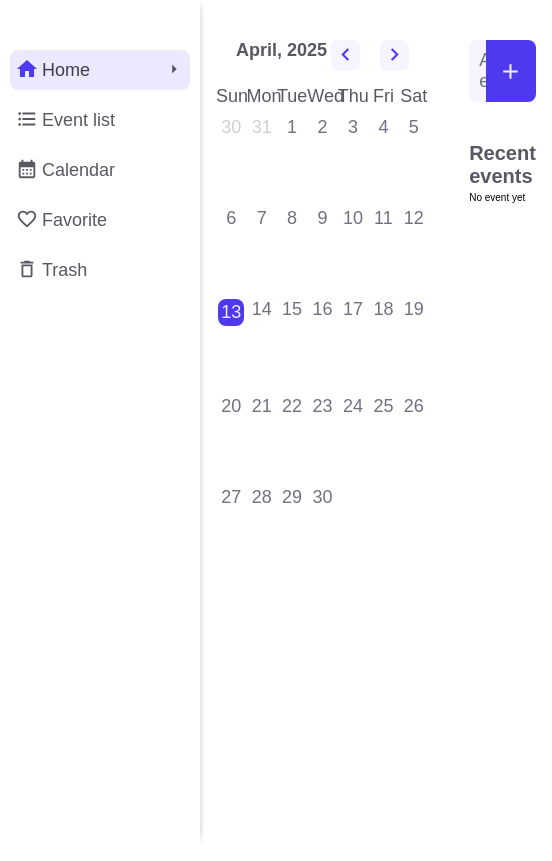
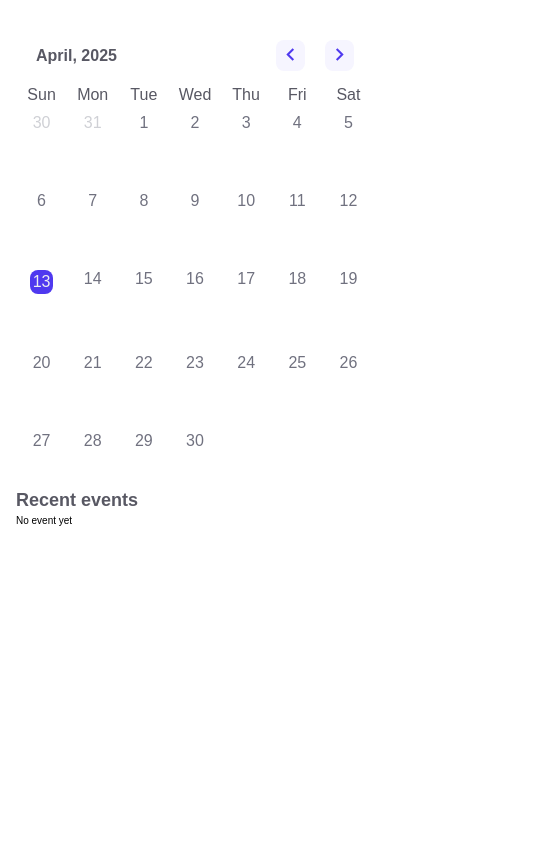
Before and after one commit to ernstudy/calendar, a React (Vite) app: page / in a window 390 px wide. Shown: the whole page, 552 px wide, since content can reach past the window. Built offline with nearby package versions, Linux system fonts and the light colour scheme; a web font is replaced by a local one.

Commit message:
improve code organisation and fix bugs

```diff
--- a/src/App.css
+++ /dev/null
@@ -1,20 +0,0 @@
-.container-all {
-  display: grid;
-  grid-template-columns: auto 1fr;
-}
-
-/*------ home page styles ----- */
-.home-container {
-  display: grid;
-  grid-template-columns: repeat(2, minmax(auto, 1fr));
-  gap: 4rem;
-  padding-top: 4rem;
-}
-
-/*------ event list page styles ----- */
-
-/*------ calendar page styles ----- */
-
-/*------ trash page styles ----- */
-
-/*------ favorite page styles ----- */
--- a/src/App.jsx
+++ b/src/App.jsx
@@ -2,7 +2,6 @@ import React, { useEffect } from "react";
 import Navigation from "./components/Navigation/Navigation";
 import { BrowserRouter as Router, Routes, Route } from "react-router-dom";
 import { EventProvider } from "./context/EventContext";
-import "./App.css";
 
 // Conponents
 import HomePage from "./components/HomePage/";
@@ -10,6 +9,7 @@ import EventListPage from "./components/CalendarPage/";
 import CalendarPage from "./components/EventListPage/";
 import FavoritePage from "./components/FavoritePage/";
 import TrashtPage from "./components/TrashPage/";
+import { Box } from "@mui/material";
 
 export default function App() {
   useEffect(() => {
@@ -20,7 +20,9 @@ export default function App() {
       <div>
         <Router>
           <div className="container-all">
-            <Navigation />
+            <div className="navegation-container">
+              <Navigation />
+            </div>
 
             <Routes>
               <Route path="/" element={<HomePage />} />
--- a/src/components/EventComponent/Event.jsx
+++ b/src/components/EventComponent/Event.jsx
@@ -42,7 +42,6 @@ export default function Event({ event, isEventId }) {
         <div className={EventStyle.items}>
           <div className={clsx(EventStyle[`${eventStatus}`])}>
             {event.status}
-            {/* {console.log("event status here", eventStatus)} */}
           </div>
           <EventMenu eventId={event.id} isEventId={isEventId} event={event} />
         </div>
--- a/src/components/FavoritePage/index.jsx
+++ b/src/components/FavoritePage/index.jsx
@@ -1,5 +1,31 @@
 import React from "react";
+import { useEventContext } from "../../context/EventContext";
+import FavoriteEvent from "./FavoriteEvent";
+import { Container } from "@mui/material";
+import favoriteStyle from "./FavoriteEvent.module.css";
 
 export default function index() {
-  return <div>favorite</div>;
+  const { favoriteEvents } = useEventContext();
+  const isEmpty = () => {
+    if (favoriteEvents.length == 0) {
+      return <h3>No favorite event yet</h3>;
+    }
+  };
+
+  const noFavoriteEvent = isEmpty();
+
+  return (
+    <Container maxWidth="lg">
+      <div className={favoriteStyle.container}>
+        <div className={favoriteStyle.heading}>Favorite</div>
+        <div className={favoriteStyle.favoriteList}>
+          {favoriteEvents.map((favoriteEvent) => (
+            <FavoriteEvent favoriteEvent={favoriteEvent} />
+          ))}
+        </div>
+
+        <div className={favoriteStyle.noFavoriteEvent}>{noFavoriteEvent}</div>
+      </div>
+    </Container>
+  );
 }
--- a/src/components/HomePage/HomeCalendar/HomeCalendar.module.css
+++ b/src/components/HomePage/HomeCalendar/HomeCalendar.module.css
@@ -1,7 +1,13 @@
+.month {
+  width: 100%;
+  min-width: 40rem;
+}
+
 .heading {
   display: flex;
   width: 100%;
   justify-content: space-between;
+  align-items: center;
   padding: 0 2rem;
   margin-bottom: 1.5rem;
 }
@@ -30,10 +36,6 @@
   color: var(--main-color);
 }
 
-.month {
-  width: 100%;
-}
-
 .weekdays {
   display: flex;
   width: 100%;
@@ -52,11 +54,11 @@
   width: 100%;
   display: flex;
   flex-wrap: wrap;
+  row-gap: clamp(6rem, 4.5vw, 14rem);
 }
 
 .dayMonthBox {
   width: calc(100% / 7);
-  margin-bottom: 7rem;
   text-align: center;
   font-size: var(--font-size-text);
   cursor: pointer;
@@ -64,6 +66,8 @@
   align-items: center;
   justify-content: initial;
   flex-direction: column;
+  /* height: clamp(10rem, 4.5vw, 14rem); */
+  /* height: 7rem; */
 }
 
 .paddingDayMonth {
@@ -85,7 +89,6 @@
 
 .eventsPerDay {
   background-color: var(--main-color-400);
-  /* display: block; */
   color: var(--text-color-neutral);
   font-size: 1.2rem;
   border-radius: 0.2rem;
@@ -93,3 +96,9 @@
   text-align: center;
   width: 50%;
 }
+
+@media (max-width: 60rem) {
+  .month {
+    min-width: auto;
+  }
+}
--- a/src/components/HomePage/RecentEvents/RecentEvents.jsx
+++ b/src/components/HomePage/RecentEvents/RecentEvents.jsx
@@ -12,6 +12,7 @@ export default function RecentEvents() {
     getEventDate,
     setEventForDayId,
   } = useEventContext();
+
   const [isEventId, setIsEventId] = useState(null);
 
   const recentsEvents = events.slice(0, 7);
--- a/src/components/HomePage/RecentEvents/RecentEvents.module.css
+++ b/src/components/HomePage/RecentEvents/RecentEvents.module.css
@@ -1,5 +1,7 @@
 .container {
   height: auto;
+  max-width: 45rem;
+  width: 100%;
 }
 
 .addEvent {
@@ -51,3 +53,15 @@
   display: flex;
   flex-direction: column;
 }
+
+@media (max-width: 60rem) {
+  .addEvent {
+    display: none;
+  }
+
+  .container {
+    min-width: auto;
+    max-width: 100%;
+    width: 100%;
+  }
+}
--- a/src/components/TrashPage/index.jsx
+++ b/src/components/TrashPage/index.jsx
@@ -1,5 +1,32 @@
 import React from "react";
+import trashStyle from "./TrashPage.module.css";
+import { Container } from "@mui/material";
+import { useEventContext } from "../../context/EventContext";
+import TrashEvent from "./TrashEvent";
 
 export default function index() {
-  return <div>trash</div>;
+  const { trashEvents } = useEventContext();
+
+  const isEmpty = () => {
+    if (trashEvents.length == 0) {
+      return <h3>No trah yet</h3>;
+    }
+  };
+
+  const noTrash = isEmpty();
+
+  return (
+    <Container maxWidth="lg">
+      <div className={trashStyle.container}>
+        <div className={trashStyle.heading}>Trash</div>
+        <div className={trashStyle.trashList}>
+          {trashEvents.map((trashEvent) => (
+            <TrashEvent trashEvent={trashEvent} />
+          ))}
+        </div>
+
+        <div className={trashStyle.noTrash}>{noTrash}</div>
+      </div>
+    </Container>
+  );
 }
--- a/src/context/EventContext.jsx
+++ b/src/context/EventContext.jsx
@@ -84,10 +84,25 @@ const EventProvider = ({ children }) => {
     );
     setEvents(modifiedArray);
     localStorage.setItem("events", JSON.stringify(modifiedArray));
-    console.log("edited event", modifiedArray);
+
+    // favorite
+    const modifiedFavoriteArray = favoriteEvents.map((favorite) =>
+      favorite.id == eventToEditId
+        ? {
+            ...favorite,
+            memo: input.memo,
+            date: input.date,
+            time: input.time,
+            dateId: eventDateId,
+          }
+        : favorite
+    );
+    setFavoriteEvents([...modifiedFavoriteArray]);
+    localStorage.setItem(
+      "favorite",
+      JSON.stringify([...modifiedFavoriteArray])
+    );
   };
-
-  console.log("event array edited", events);
 
   useEffect(() => {
     setEventToEdit((prev) => prev);
@@ -101,6 +116,17 @@ const EventProvider = ({ children }) => {
 
     setEvents(modifiedStatusArray);
     localStorage.setItem("events", JSON.stringify(modifiedStatusArray));
+    //
+    const modifiedFavoriteStatusArray = favoriteEvents.map((favorite) =>
+      favorite.id == eventId ? { ...favorite, status: eventStatus } : favorite
+    );
+
+    setFavoriteEvents([...modifiedFavoriteStatusArray]);
+    localStorage.setItem(
+      "favorite",
+      JSON.stringify([...modifiedFavoriteStatusArray])
+    );
+    //
   };
 
   //--- UPDATE EVENT LIST ----
@@ -130,34 +156,28 @@ const EventProvider = ({ children }) => {
     }
   };
 
-  console.log("event array with out event", events);
-
   // ***** MOVE EVENT TO TRASH ******
-  const [trash, setTrash] = useState(
+  const [trashEvents, settrashEvents] = useState(
     () => JSON.parse(localStorage.getItem("trash")) || []
   );
 
   const moveToTrash = (event) => {
-    setTrash((prev) => [...prev, event]);
-    localStorage.setItem("trash", JSON.stringify([...trash, event]));
+    settrashEvents((prev) => [...prev, event]);
+    localStorage.setItem("trash", JSON.stringify([...trashEvents, event]));
   };
-  console.log("trash array:", trash);
 
   // ***** ADD EVENT TO FAVORITE ******
-
   const addToFavorite = (newEvent) => {
     const isEvent = favoriteEvents.find((event) => event.id == newEvent.id);
 
     if (!isEvent) {
-      setFavoriteEvents((prev) => [...prev, newEvent]);
+      setFavoriteEvents((prev) => [newEvent, ...prev]);
       localStorage.setItem(
         "favorite",
-        JSON.stringify([...favoriteEvents, newEvent])
+        JSON.stringify([newEvent, ...favoriteEvents])
       );
     }
   };
-
-  console.log("favorite event", favoriteEvents);
 
   // ******* CLOSE AND OPEN MODAL********
   // open and close menu list when any event got clicked,
@@ -183,7 +203,7 @@ const EventProvider = ({ children }) => {
     setEventDate(date);
   };
 
-  // ******* GET EVENT DATE ********
+  // ******* Formate EVENT DATE ********
   const formateDate = (event) => {
     const [year, month, day] = event.date.split("-");
 
@@ -224,7 +244,10 @@ const EventProvider = ({ children }) => {
         createEvent,
         deleteEvent,
         moveToTrash,
+        trashEvents,
+        settrashEvents,
         events,
+        setEvents,
         noEventYet,
         getEventDate,
         eventDate,
@@ -234,6 +257,8 @@ const EventProvider = ({ children }) => {
         eventToEdit,
         updateEventStatus,
         addToFavorite,
+        setFavoriteEvents,
+        favoriteEvents,
         formateDate,
       }}
     >
--- a/src/index.css
+++ b/src/index.css
@@ -12,11 +12,14 @@
 
 :root {
   /* ******* Font size ********/
-  --font-size-logo: clamp(3.2rem, 3.5vw, 2.4rem);
-  --font-size-nav-link: clamp(1.8rem, 2.5vw, 1.6rem);
-  --font-size-text: clamp(1.8rem, 2.5vw, 1.6rem);
-  --font-size-heading: clamp(2rem, 2.5vw, 1.8rem);
-  --font-size-text-small: clamp(1.4rem, 2.5vw, 1rem);
+  --font-size-logo: clamp(2.4rem, 3.5vw, 3.2rem);
+  --font-size-title: clamp(2.2rem, 3.5vw, 3rem);
+  --font-size-nav-link: clamp(1.6rem, 2.5vw, 1.8rem);
+  --font-size-text: clamp(1.6rem, 2.5vw, 1.8rem);
+  --font-size-icon: clamp(2rem, 3.5vw, 2.4rem);
+  --font-size-item: clamp(1.8rem, 2.5vw, 2.2rem);
+  --font-size-heading: clamp(1.8rem, 2.5vw, 2rem);
+  --font-size-text-small: clamp(1rem, 2.5vw, 1.4rem);
 
   /* state color  */
   --status-bg-pending: #fff7de;
@@ -68,7 +71,7 @@
   --bg-color-item-selected: var(--main-color-100);
   --text-color: var(--color-gray-500);
   --text-color-secundary: var(--color-gray-500);
-  --title-color: var(--color-gray-800);
+  --title-color: var(--color-gray-700);
   --item-color: var(--color-gray-600);
   --item-color-active: var(--color-gray-700);
   --item-color-desabled: var(--color-gray-200);
@@ -84,3 +87,52 @@ body {
   font-family: "Rightous", sans-serif;
   width: 100%;
 }
+
+.container-all {
+  display: grid;
+  grid-template-columns: auto 1fr;
+}
+
+.navegation-container {
+  display: block;
+}
+/*------ home page styles ----- */
+.home-container {
+  display: grid;
+  grid-template-columns: 1fr auto;
+  column-gap: 4rem;
+  padding-top: 4rem;
+  min-height: 102vh;
+}
+
+@media (max-width: 60rem) {
+  .home-container {
+    grid-template-columns: 1fr;
+    justify-content: baseline;
+    align-items: baseline;
+  }
+}
+
+/*------ event list page styles ----- */
+
+/*------ calendar page styles ----- */
+
+/*------ trash page styles ----- */
+
+/*------ favorite page styles ----- */
+
+@media (max-width: 60rem) {
+  .container-all {
+    grid-template-columns: 1fr;
+  }
+
+  .home-container {
+    display: flex;
+    flex-direction: column;
+    justify-content: flex-start;
+  }
+
+  .navegation-container {
+    display: none;
+  }
+}
```
